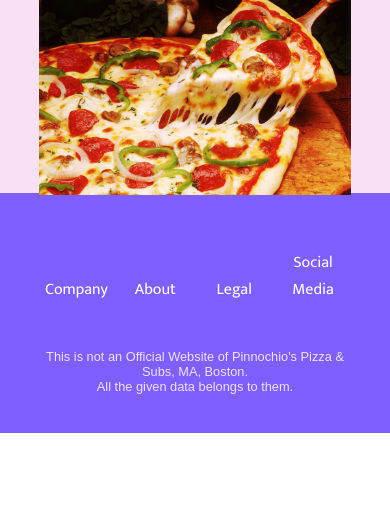
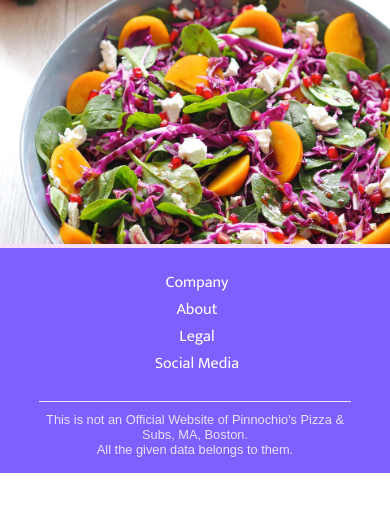
Before and after one commit to kkant041/pizza, a Django app: page / in a window 390 px wide. Shown: the part 60-572 px from the top of the page. Run offline with Django 3.2, Linux system fonts and the light colour scheme.

Commit message:
kkant041

```diff
--- a/home/static/home/style.css
+++ b/home/static/home/style.css
@@ -14,6 +14,7 @@ header {
   width: 100%;
   height: 60px;
   box-sizing: border-box;
+  z-index: 10;
 }
 
 header #mt {
@@ -92,18 +93,19 @@ header #mr ul li a.active {
   margin: 0px;
   padding: 0px 10%;
   width: 80%;
-  height: 49.5vw;
+  position: static;
+  z-index: -10;
 }
 
-.mySlides img{
-  width: 100%;
+.mySlides img {
   padding: 0px;
   margin: 0px;
+  overflow: hidden;
+  width: 100%;
   height: 100%;
-  overflow: hidden;
 }
 
-.mySlides{
+.mySlides {
   display: none;
 }
 
@@ -140,11 +142,14 @@ header #mr ul li a.active {
   padding-left: 10%;
   padding-right: 10%;
   padding-bottom: 0px;
+  position: static;
+  z-index: 9;
 }
 
 .footer-div-1 {
   height: 50%;
   color: #ffffff;
+  border-bottom: 1px solid #e8e2fe;
 }
 
 .footer-div-1 ul {
@@ -166,6 +171,7 @@ header #mr ul li a.active {
   font-weight: 300;
   font-size: 0.8em;
   text-align: center;
+  padding-top: 10px;
 }
 
 @media (max-width: 806px) {
@@ -194,12 +200,12 @@ header #mr ul li a.active {
   }
 
   .show {
-    transition: max-height 0.65s ease-out;
+    transition: max-height 0.6s ease-out;
     max-height: 130px;
   }
 
   .hide {
-    transition: max-height 0.65s ease-out;
+    transition: max-height 0.6s ease-out;
     max-height: 0px !important;
   }
 
@@ -224,6 +230,13 @@ header #mr ul li a.active {
     border-top: 1px #ececec solid;
     margin-bottom: 4px;
   }
+
+  .home-pizza {
+    background-color: #fae0f5;
+    margin: 0px;
+    padding: 0px;
+    width: 100%;
+  }
 }
 
 @media (max-width: 450px) {
@@ -238,4 +251,27 @@ header #mr ul li a.active {
   header #mr ul li {
     font-size: 1.1em;
   }
+
+  .footer {
+    padding-top: 5px;
+    height: 220px;
+  }
+
+  .footer-div-1 {
+    height: 60%;
+  }
+
+  .footer-div-2 {
+    height: 40%;
+  }
+
+  .footer-div-1 ul li {
+    display: block;
+    width: 100%;
+    text-align: center;
+    padding: 0px 2px;
+    margin-left: 10%;
+    margin-right: 10%;
+    width: 80%;
+  }
 }
--- a/home/templates/home/index.html
+++ b/home/templates/home/index.html
@@ -25,6 +25,17 @@
         {% load static %}
         <img src="{% static 'home/sub-1.jpeg' %}" alt="">
     </div>
+
+    <div class="mySlides fade">
+        {% load static %}
+        <img src="{% static 'home/salad-1.jpg' %}" alt="">
+    </div>
+
+    <div class="mySlides fade">
+        {% load static %}
+        <img src="{% static 'home/dinnerplatter-1.jpg' %}" alt="">
+    </div>
+
 </div>
 
 {% endblock body %}
@@ -45,5 +56,6 @@
         if (slideIndex > slides.length) { slideIndex = 1 }
         slides[slideIndex - 1].style.display = "block";
         setTimeout(showSlides, 2000); // Change image every 2 seconds
-    }</script>
+    }
+</script>
 {% endblock js %}
```
Also changed, not shown: home/static/home/dinnerplatter-1.jpg (added), home/static/home/pasta-1.jpg, home/static/home/salad-1.jpg (added), home/static/home/sub-1.jpeg.
